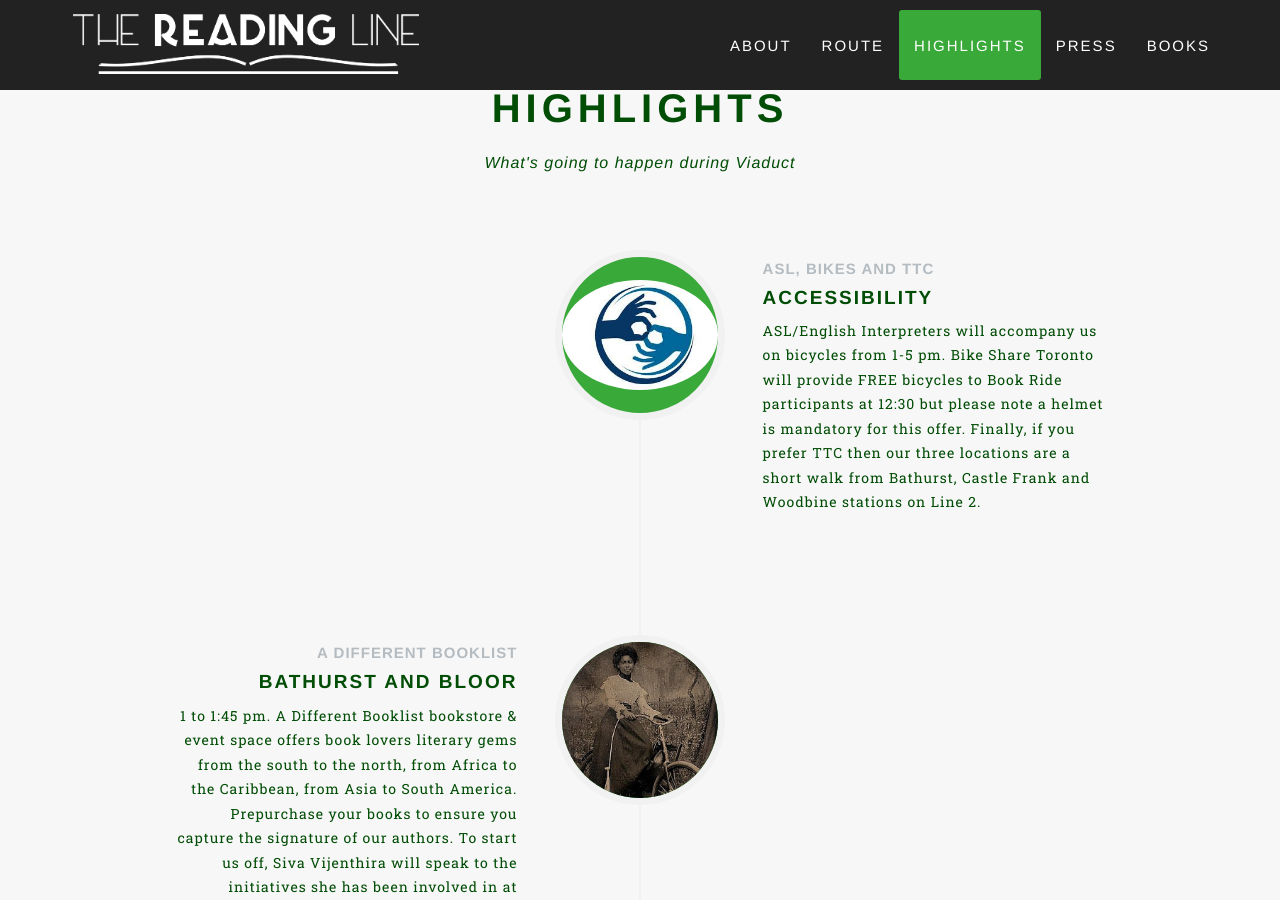
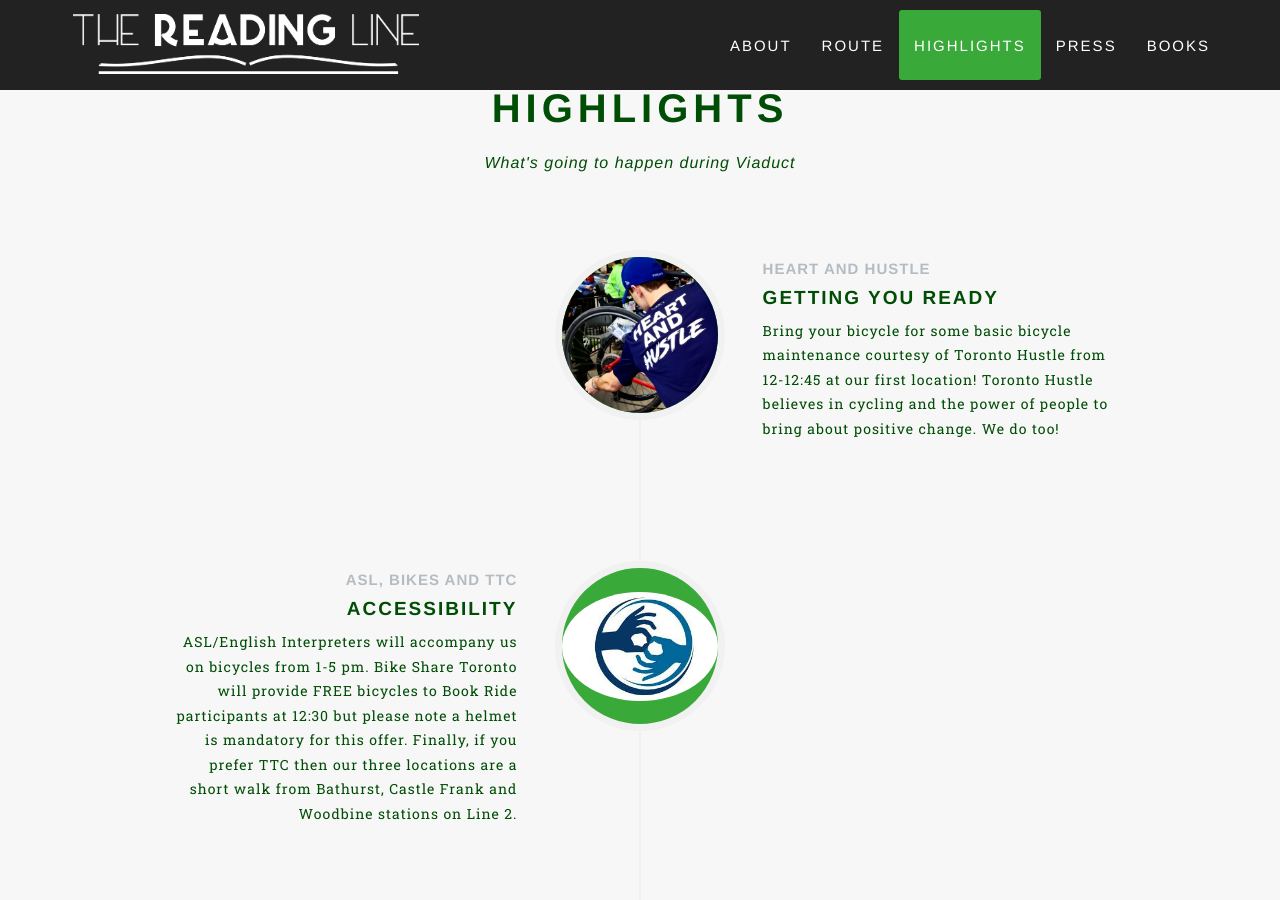
Before and after one commit to thereadingline/thereadingline.github.io, a Jekyll site: the page built from _pages/2018-viaduct.md, in a window 1280 px wide and 900 px high, scrolled down 2664 px. Built offline with Jekyll 4.4.1, drawn with Linux system fonts in a browser that asks for light colours; some web fonts are replaced; some of the changed text lies outside the part shown.

Commit message:
two new posts

```diff
--- a/_pages/2018-viaduct.md
+++ b/_pages/2018-viaduct.md
@@ -21,6 +21,10 @@ about:
     img: fa-pagelines
     body: Come discover East Lynn Park located on the south side of the Danforth between Coxwell and Woodbine. In Danforth East you'll find a wide range of restaurants, food shops and stores and the people who these places their own. Feel the energy and spirit of a neighbourhood that is truly unique.
 journey:
+  - title: Getting you ready
+    subheading: Heart and Hustle
+    img: toronto-hustle.jpg
+    about: "Bring your bicycle for some basic bicycle maintenance courtesy of Toronto Hustle from 12-12:45 at our first location! Toronto Hustle believes in cycling and the power of people to bring about positive change. We do too!"
   - title: Accessibility
     subheading: ASL, Bikes and TTC
     img: TSLIS.jpg
@@ -47,6 +51,10 @@ journey:
     img: 3.jpg
     about: "4 to 4:45 pm Dr. Marvin Macraig is the Scarborough Cycles Bike Hub Coordinator, a joint initiative between Access Alliance Multicultural Health and Community Services and the Toronto Centre for Active Transportation. He works to increase cycling knowledge in Scarborough by building institutional/community capacity and addressing barriers. Jay Pitter will speak from her perspective as an author, placemaker, and public engagement professional who has, throughout her career, spearheaded noteworthy projects with organizations such as the Ontario Arts Council, Toronto Community Housing, The Health and Safety Task Force, the City of Toronto, the Toronto District School Board and DIALOG, a national architecture firm. She is currently working on her second book, Where We Live (McClelland & Stewart).
     Journalist, speaker, volunteer and memoirist, Fabiana Bacchini will share her emotionally turbulent story, From Surviving to Thriving, of emigrating from Brazil to marry her Greek boyfriend in Canada and then learning a new language within the corridors of the NICU at Mount Sinai Hospital."
+  - title: Bicycle Decorating Hour
+    subheading: Upcycling by DECA
+    img: kid-bike.jpg
+    about: "Kids! Let's decorate your bicycle with Danforth East Community Association and Toronto Hustle in East Lynn Park. From 4-5 they'll provide fun upcycled materials for you to decorate your bicycle."
   - title: Park it here
     subheading: a DANNY Finale
     img: woman-1910.jpg
```
Also changed, not shown: img/rides/viaduct/toronto-hustle.jpg (added), 1 other file.
